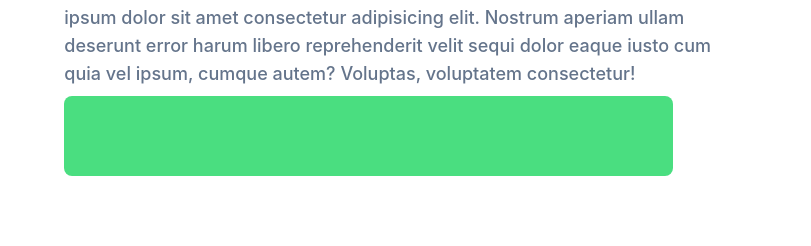
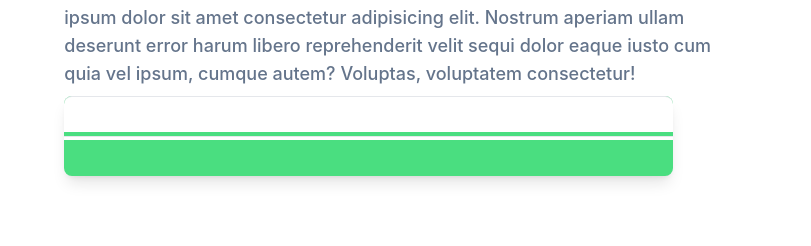
Before and after one commit to Alfin89/My_portofolio, a website: page dist/index.html in a window 1280 px wide. Shown: the part 860-1106 px from the top of the page, 469-1280 px from the left. Drawn offline with nearby package versions, Linux system fonts and the light colour scheme.

Commit message:
update about

```diff
--- a/dist/index.html
+++ b/dist/index.html
@@ -3,7 +3,6 @@
 <head>
   <meta charset="UTF-8">
   <meta name="viewport" content="width=device-width, initial-scale=1.0">
-  <!-- <script src="https://cdn.tailwindcss.com"></script> -->
   <link href="/node_modules/aos/dist/aos.css" rel="stylesheet">
   <link href="css/output.css" rel="stylesheet">
 </head>
@@ -89,15 +88,19 @@
             <p class="font-medium text-slate-500 text-sm leading-relaxed lg:text-lg lg:mr-14">Lorem ipsum dolor sit amet consectetur adipisicing elit. Unde, ratione, nihil facere consectetur quam mollitia consequuntur iste deleniti illo laudantium ipsa cupiditate, provident aut sint id amet perspiciatis dolorem fuga.
               Lorem ipsum dolor sit amet consectetur adipisicing elit. Nostrum aperiam ullam deserunt error harum libero reprehenderit velit sequi dolor eaque iusto cum quia vel ipsum, cumque autem? Voluptas, voluptatem consectetur!
             </p>
-            <div class="w-full h-20 bg-green-400 rounded-lg mt-2 lg:w-5/6">
-
-            </div>
+            <div class="lg:mr-20 w-full h-20 bg-green-400 shadow-lg rounded-lg mt-2 lg:w-5/6">
+              <hr class="w-full h-9 bg-white rounded-t-lg">
+              <hr class="w-full h-1 mt-1 bg-white">
+          </div>
           </div>
         </div>
       </div>
     </div>
   </section>
   <!-- About section end -->
+  <!-- Portofolio -->
+
+  <!-- End Portofolio -->
   <script src="js/scripts.js"></script>
   <script src="/node_modules/aos/dist/aos.js"></script>
   <script>
--- a/dist/js/scripts.js
+++ b/dist/js/scripts.js
@@ -1,9 +1,3 @@
-import AOS from 'aos';
-import 'aos/dist/aos.css'; // Jika Anda tidak ingin mengimpor CSS di HTML
-
-// Inisialisasi AOS
-AOS.init();
-
 // Hamburger
 const Hamburger = document.querySelector('#hamburger');
 const navMenu   = document.querySelector('#nav-menu')
```
Also changed, not shown: dist/css/output.css.
